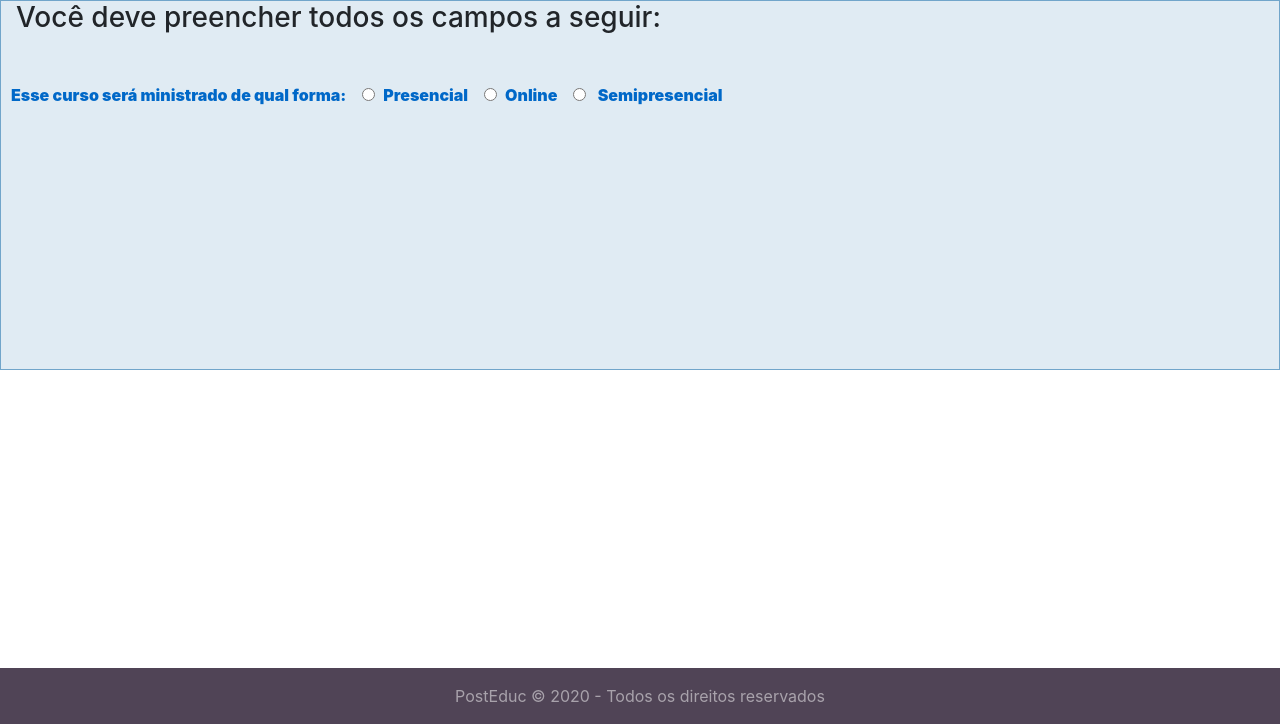
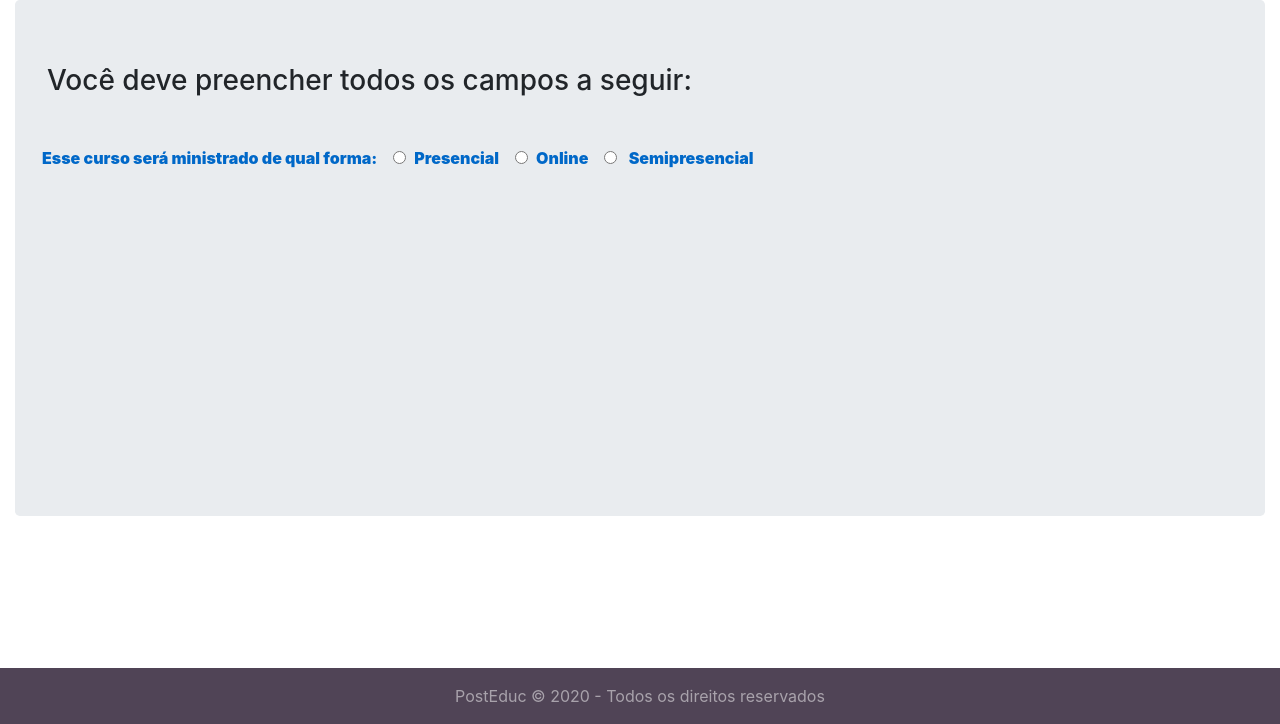
Before and after one commit to tchelauskas/mural, a PHP site: page /cadastroevento.php in a window 1280 px wide. Shown: the part 76-800 px from the top of the page. Run offline with PHP 8.4, Linux system fonts and the light colour scheme.

Commit message:
Bootstrap no cadastro evento.

```diff
--- a/php/cadastroevento.php
+++ b/php/cadastroevento.php
@@ -1,17 +1,12 @@
 <?php
 include_once('../inserts/head.php');
 ?>
-
-
-
+<head>
 	<script async src="../js/scriptcadastro.js"></script>
 	<link rel="stylesheet" type="text/css" href="../css/estilocadastro.css">
 	<title>PostEduc | Seu divulgador de eventos educacionais </title>
-
 </head>
 <body>
-
-
 
 <?php
 
@@ -20,34 +15,26 @@ include_once('../inserts/head.php');
 	$data = new DateTime();
 ?>
 
-<div class="conteiner font-weight-bold">
-
-	<form action="../conexoes/cadaseven.php" enctype="multipart/form-data" method="post" class="cdevento">
+<div class="container-fluid font-weight-bold">
+	<div class="col mx-auto jumbotron my-auto align-items-center">
+		<form action="../conexoes/cadaseven.php" enctype="multipart/form-data" method="post">
 		<h3 class="mb-5">Você deve preencher todos os campos a seguir:</h3>
 			<input type="hidden" name="criador" value="<?php  echo "";?>">
 			<input type="hidden" name="data_postagem" value="<?php echo $data -> format('Y-m-d'); ?>">
 			<input type="hidden" name="hora_postagem" value="<?php echo $data -> format('H:i:s') ;?>">
 
-
 			<div class="form-row mb-4">
 				<label class="mr-3 "for="modalidade" >Esse curso será ministrado de qual forma: </label>
-
 				<label class="form-check-label mr-3 " for="modalidade"><input type="radio" class="mr-2 " name="modalidade" id="presencial" value="presencial" onclick="pre()">Presencial</label>
-
 				<label class="form-check-label mr-3 " for="modalidade"><input type="radio" class="mr-2 " name="modalidade" id="online" value="online" onclick="on()">Online</label>
-
 				<label class="form-check-label mr-3 " for="modalidade"><input type="radio" class="mr-2" name="modalidade" id="semipresencial" value="semipresencial" onclick="semi()"> Semipresencial</label>
 			</div>
-
-		<div class="form-row">
-			<div class="form-group col-sm">
+			<div class="row">
+				<div class="form-group col-sm-6">
 					<label id="nomeCursolabel" class="escondido" for="nomeCurso" > Digite o Nome do curso: </label>
 					<input class="escondido form-control" type="text" name="nomeCurso" id="nomeCurso">
 				</div>
-		</div>
-
-		<div class="form-row">
-			<div class="form-group col-sm-7">
+				<div class="form-group col-sm-6">
 					<label id="tipolabel" class="escondido" for="tipo">Qual categoria seu curso mais se enquadra: </label>
 						<select class="escondido form-control" name="tipo" id="tipo">
 							<option value="vazio"> </option>
@@ -61,125 +48,107 @@ include_once('../inserts/head.php');
 							<option value="outros">Outros</option>
 						</select>
 				</div>
-			<div class="form-group col-sm-3 ml-5">
-
+			</div>
+			<div class="row">
+				<div class="form-group col-sm-4">
 					<label id="imagemlabel" class="escondido " for="imagem">Coloque uma imagem para o curso:</label>
-
 					<input class="escondido" type="file" id="imagem" name="imagem">
 				</div>
-		</div>
-
-
-		<div class="form-row ">
-
 				<div class="form-group col-sm-4">
 					<label id="orgalabel" class="escondido" for="orga">Quem são os organizadores: </label>
-					<input class="escondido col-8" type="text" name="orga" id="orga">
+					<input class="form-control escondido" type="text" name="orga" id="orga">
 				</div>
-
 				<div class="form-group col-sm-4">
 					<label class="escondido" id="carga_horarialabel" for="carga_horaria" >Qual a carga horaria do curso: </label>
 					<div class="cert" >
-						<input class="escondido col-8" type="number" name="carga_horaria" id="carga_horaria">
-				</div>
-			</div>
-
-			<div class="form-group col-sm-4" >
-
-					<label id="certificadolabel" class="escondido " for="certificado">O curso possui certificado: </label>
-				<div class="form-row col-8 mr-5">
-					<label class="escondido mr-5" for="certificado" id="span1"><input class="escondido " type="radio" name="certificado" id="sim" value="sim">Sim</label>
-
-					<label class="escondido" for="certificado" id="span2"><input class="escondido " type="radio" name="certificado" id="nao" value="não">Não</label>
+						<input class="form-control escondido" type="number" name="carga_horaria" id="carga_horaria">
 					</div>
 				</div>
 			</div>
-
-		<div class="form-row">
+			<div class="row ">
+				<div class="form-group col-sm-4" >
+					<label id="certificadolabel" class="escondido " for="certificado">O curso possui certificado: </label>
+					<div class="custom-control custom-radio custom-control-inline">
+						<input type="radio" id="sim" name="certificado" class="custom-control-input escondido" value="sim">
+						<label class="custom-control-label escondido" for="certificado" id="span1">Sim</label>
+					</div>
+					<div class="custom-control custom-radio custom-control-inline">
+						<input type="radio" id="nao" name="certificado"  class="custom-control-input escondido" value="não">
+						<label class="custom-control-label escondido" for="certificado" id="span2">Não</label>
+					</div>
+				</div>
+				<div class="form-group col-sm-4">
+					<label id="datalabel" class="escondido" for="data">Data: </label>
+					<input class="form-control escondido" type="date" name="data" id="data">
+				</div>
+				<div class="form-group col-sm-4 ">
+					<label id="horalabel" class="escondido" for="hora">Horario: </label>
+					<input class="form-control escondido" type="time" name="hora" id="hora">
+				</div>
+			</div>
+			<div class="row">
 				<div class="form-group col">
 					<label id="linlabel" class="escondido" for="lin">Compartilhe o link de onde acontecerá seu evento online: </label>
 						<input class="escondido form-control" type="url" name="lin" id="lin" placeholder="https://">
 				</div>
 			</div>
-
-
 			<div class="form-row d-flex justify-content-center">
-
-			<div class="form-group col-sm-4  ">
-				<label id="datalabel" class="escondido " for="data">Data: </label>
-					<input class="escondido " type="date" name="data" id="data">
+				<div class="form-group col-sm-4">
+					<label id="datalabel" class="escondido" for="data">Data: </label>
+					<input class="form-control escondido" type="date" name="data" id="data">
 				</div>
 				<div class="form-group  col-sm-2 ">
-				<label id="horalabel" class="escondido " for="hora">Horario: </label>
-					<input class="escondido  " type="time" name="hora" id="hora">
+					<label id="horalabel" class="escondido" for="hora">Horario: </label>
+						<input class="form-control escondido" type="time" name="hora" id="hora">
 				</div>
-
 			</div>
-
-
 			<label id="linlabel" class="escondido" for="lin">Compartilhe o link de onde acontecerá seu evento online: </label>
-			<input class="escondido" type="url" name="lin" id="lin">
-
-
-
-			<div class="form-row ">
-
+				<input class="escondido form-control" type="url" name="lin" id="lin">
+			<div class="row">
 				<div class="form-group col-sm-3">
 					<label id="ceplabel" class="escondido" for="cep">CEP: </label>
-				<input class="escondido" type="text" name="cep" id="cep">
+					<input class="form-control escondido" type="text" name="cep" id="cep">
 				</div>
-
 				<div class="form-group col-sm-3">
 					<label id="paislabel" class="escondido" for="pais">País: </label>
-				<input class="escondido" type="text" name="pais" id="pais">
+					<input class="form-control escondido" type="text" name="pais" id="pais">
 				</div>
-
 				<div class="form-group col-sm-3">
 					<label id="estadolabel" class="escondido" for="estado">Estado: </label>
-				<input class="escondido" type="text" name="estado" id="estado">
+					<input class="form-control escondido" type="text" name="estado" id="estado">
 				</div>
-
 				<div class="form-group col-sm-3">
 					<label id="cidadelabel" class="escondido" for="cidade">Cidade: </label>
-				<input class="escondido" type="text" name="cidade" id="cidade">
+					<input class="form-control escondido" type="text" name="cidade" id="cidade">
 				</div>
 			</div>
-
-	<div class="form-row ">
-
+			<div class="row">
 				<div class="form-group col-sm-3">
 					<label id="bairrolabel" class="escondido" for="bairro">Bairro: </label>
-				<input class="escondido" type="text" name="bairro" id="bairro">
+					<input class="form-control escondido" type="text" name="bairro" id="bairro">
 				</div>
-
-		<div class="form-group col-sm-3">
+				<div class="form-group col-sm-5">
 					<label id="rualabel" class="escondido" for="rua">Rua: </label>
-				<input class="escondido" type="text" name="rua" id="rua">
+					<input class="form-control escondido" type="text" name="rua" id="rua">
 				</div>
-
-		<div class="form-group col-sm-3">
+				<div class="form-group col-sm-1">
 					<label id="numlabel" class="escondido" for="num">Numero: </label>
-				<input class="escondido" type="text" name="num" id="num">
+					<input class="form-control escondido" type="text" name="num" id="num">
 				</div>
-
 				<div class="form-group col-sm-3">
 					<label id="complelabel" class="escondido" for="comple">Complemento: </label>
-				<input class="escondido" type="text" name="comple" id="comple">
+					<input class="form-control escondido" type="text" name="comple" id="comple">
 				</div>
-
 			</div>
-
 			<div class="form-row ">
 				<label id="descricaolabel" class="escondido" for="descricao"> Descreva sua atividade: </label>
 				<textarea class="escondido form-control" name="descricao" id="descricao" cols="5" rows="10"></textarea>
 			</div>
-
-
 			<div class="form-row col-6 mx-auto mt-5 mb-5 ">
 				<button class="escondido btn btn-primary btn-block btn-lg" type="submit" id="botao"> Enviar </button>
 			</div>
 		</form>
 	</div>
-
+</div>
 
 <?php include_once('../inserts/footer.php');?>
```
Lines whose indentation alone changed are shown as unchanged.
